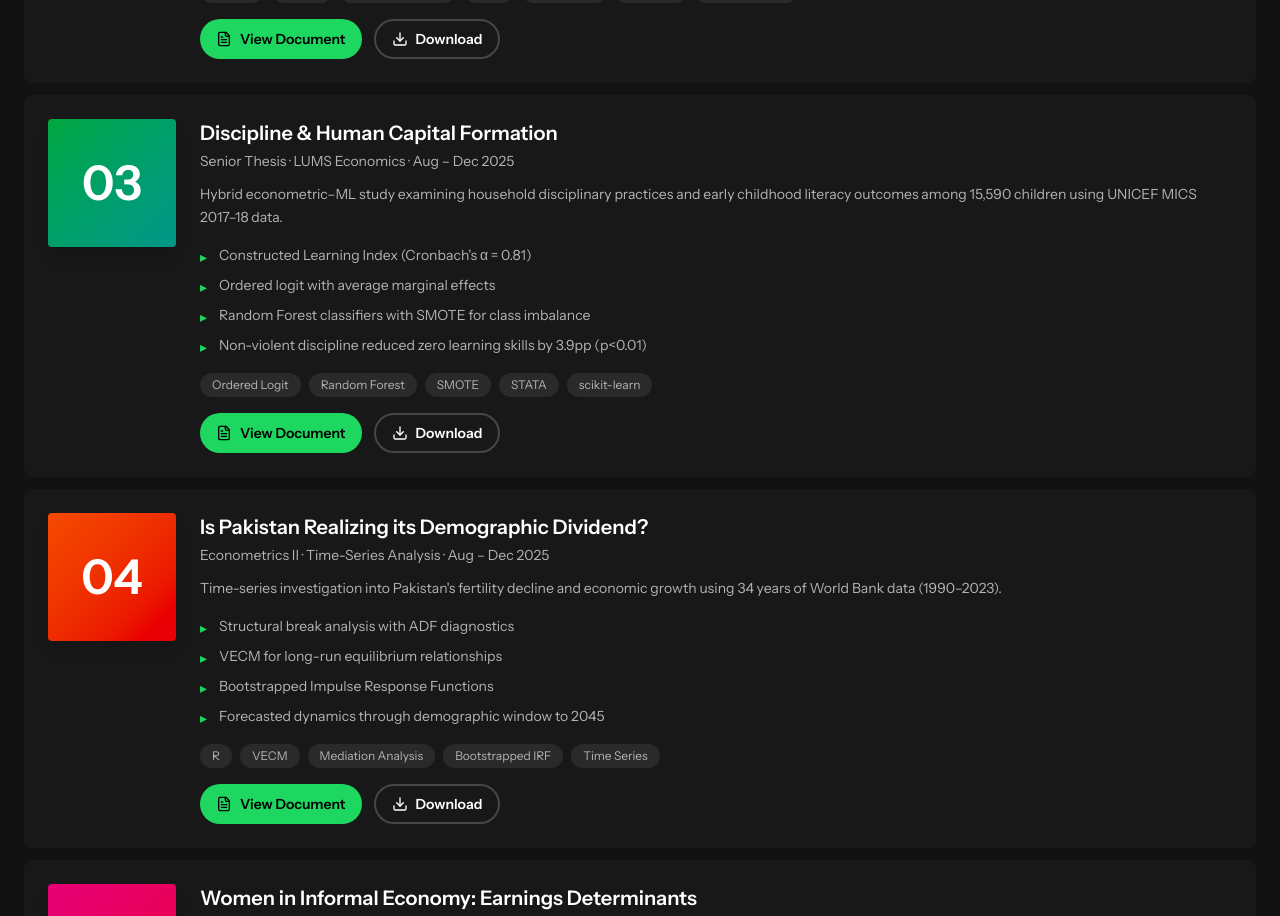
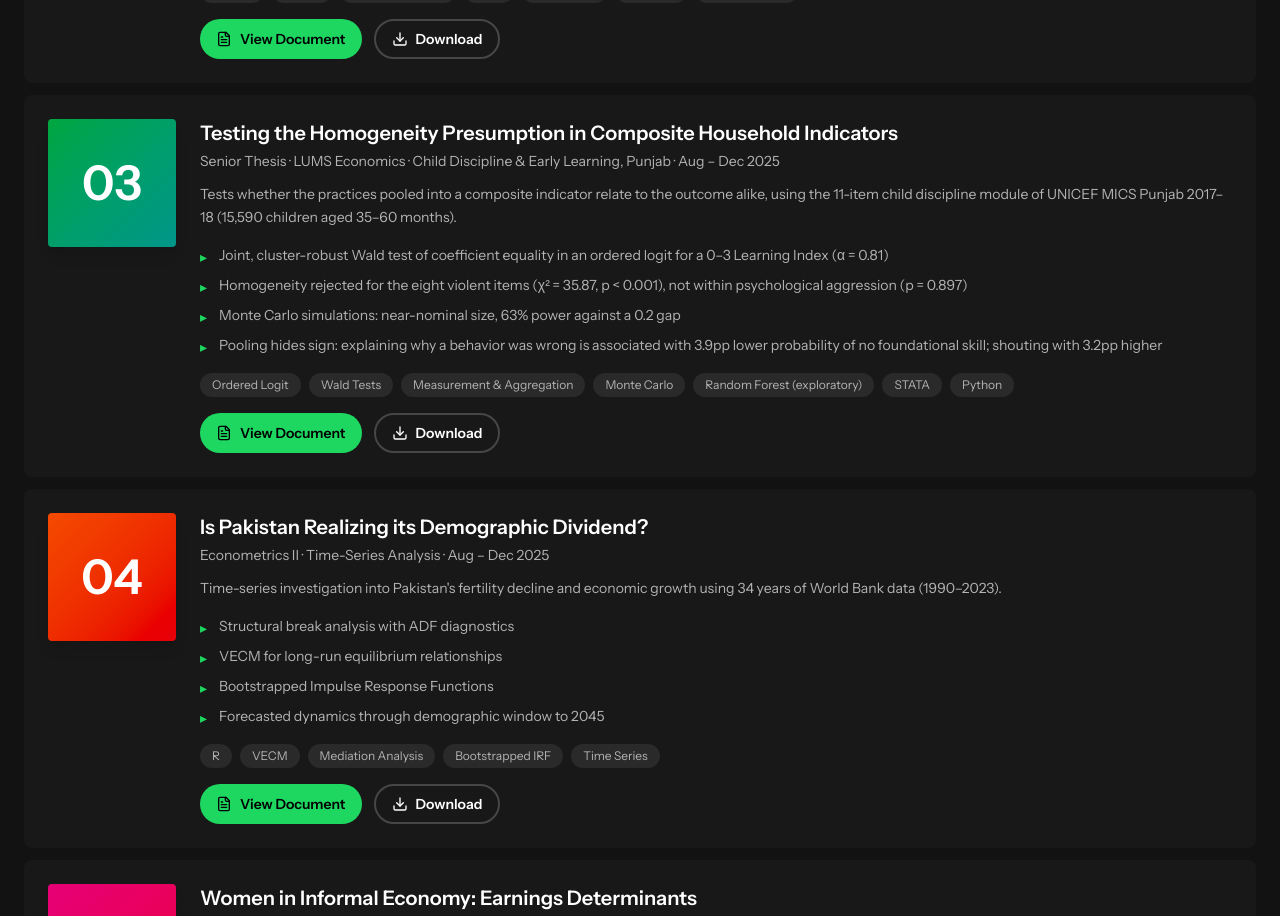
Before and after one commit to noor14-pixel/Noor--Website, a React (Vite) app: page / in a window 1280 px wide. Shown: the part 1385-2301 px from the top of the page. Built offline with nearby package versions, Linux system fonts and the light colour scheme.

Commit message:
Update project details for SpotifyProjects component

```diff
--- a/src/app/components/portfolio/SpotifyProjects.tsx
+++ b/src/app/components/portfolio/SpotifyProjects.tsx
@@ -35,19 +35,19 @@ const projects = [
   },
   {
     number: "03",
-    title: "Discipline & Human Capital Formation",
-    artist: "Senior Thesis · LUMS Economics",
+    title: "Testing the Homogeneity Presumption in Composite Household Indicators",
+    artist: "Senior Thesis · LUMS Economics · Child Discipline & Early Learning, Punjab",
     duration: "Aug – Dec 2025",
-    description: "Hybrid econometric–ML study examining household disciplinary practices and early childhood literacy outcomes among 15,590 children using UNICEF MICS 2017–18 data.",
+    description: "Tests whether the practices pooled into a composite indicator relate to the outcome alike, using the 11-item child discipline module of UNICEF MICS Punjab 2017–18 (15,590 children aged 35–60 months).",
     tracks: [
-      "Constructed Learning Index (Cronbach's α = 0.81)",
-      "Ordered logit with average marginal effects",
-      "Random Forest classifiers with SMOTE for class imbalance",
-      "Non-violent discipline reduced zero learning skills by 3.9pp (p<0.01)"
+      "Joint, cluster-robust Wald test of coefficient equality in an ordered logit for a 0–3 Learning Index (α = 0.81)",
+      "Homogeneity rejected for the eight violent items (χ² = 35.87, p < 0.001), not within psychological aggression (p = 0.897)",
+      "Monte Carlo simulations: near-nominal size, 63% power against a 0.2 gap",
+      "Pooling hides sign: explaining why a behavior was wrong is associated with 3.9pp lower probability of no foundational skill; shouting with 3.2pp higher"
     ],
-    tags: ["Ordered Logit", "Random Forest", "SMOTE", "STATA", "scikit-learn"],
+    tags: ["Ordered Logit", "Wald Tests", "Measurement & Aggregation", "Monte Carlo", "Random Forest (exploratory)", "STATA", "Python"],
     color: "from-green-600 to-teal-600",
-    document: "/documents/Research_paper__1_.pdf"
+    document: "/documents/Noor_Syed_Homogeneity_Paper.pdf"
   },
   {
     number: "04",
```
